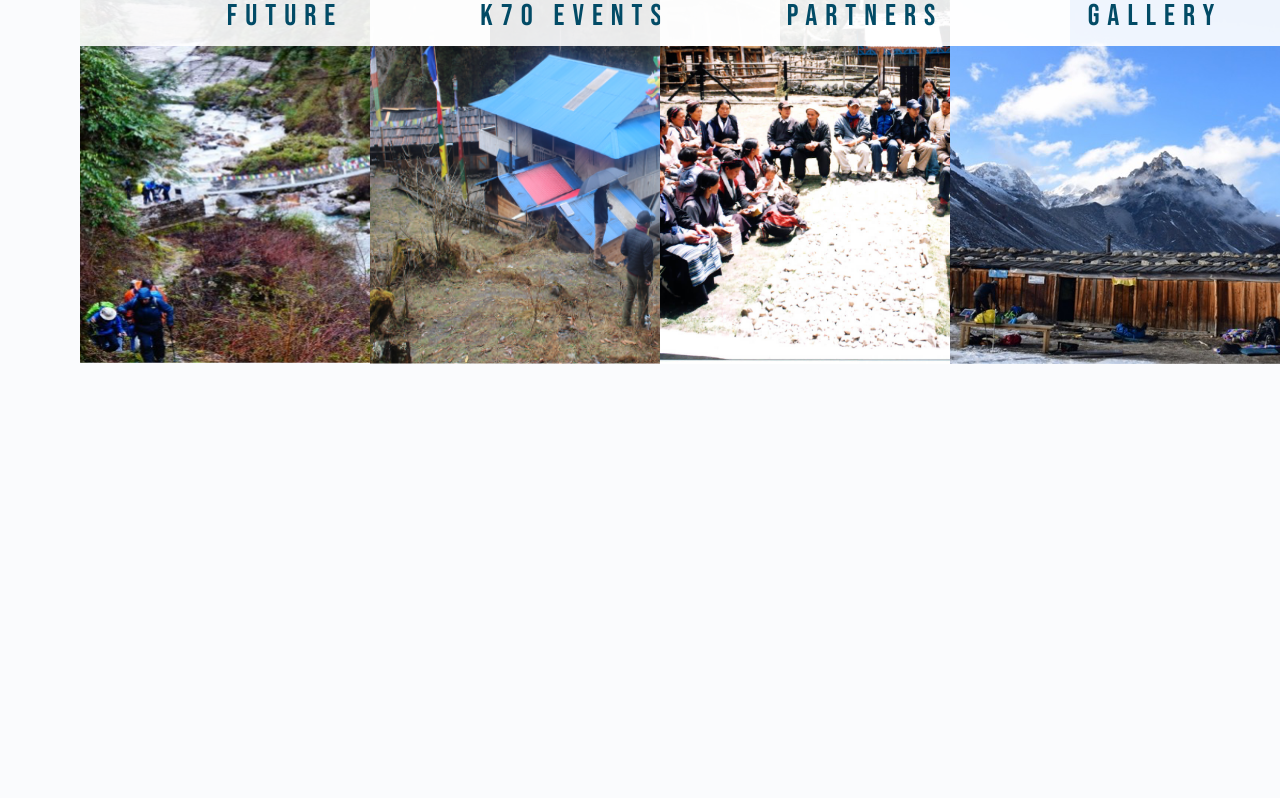
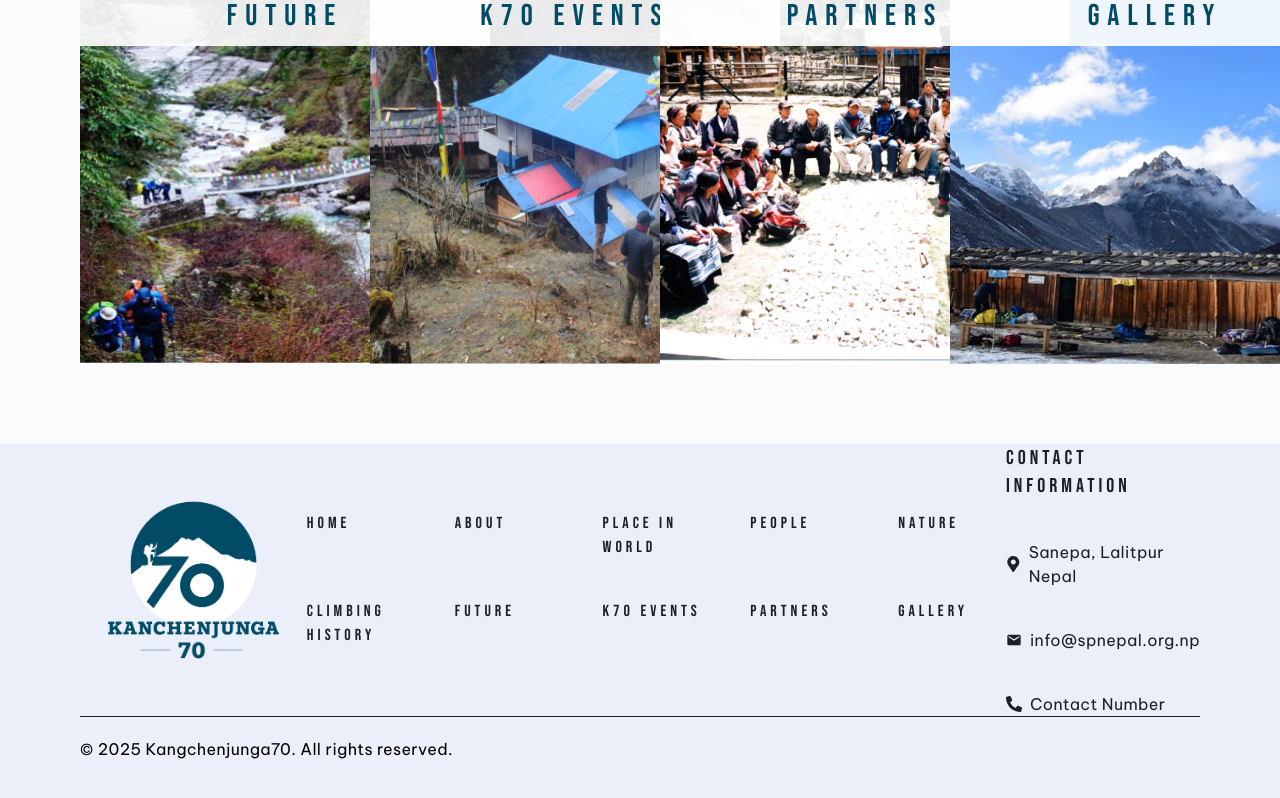
Before and after one commit to Mandalabs-LLC/K70-website, a Next.js app: page / in a window 1280 px wide. Shown: the part 1340-2138 px from the top of the page. Before the commit the page ends 1784 px from the top, so only its background shows below. Built offline with nearby package versions, Linux system fonts and the light colour scheme.

Commit message:
feat: footer added

```diff
--- a/package.json
+++ b/package.json
@@ -9,9 +9,10 @@
     "lint": "next lint"
   },
   "dependencies": {
+    "next": "14.2.15",
     "react": "^18",
     "react-dom": "^18",
-    "next": "14.2.15"
+    "react-icons": "^5.3.0"
   },
   "devDependencies": {
     "typescript": "^5",
--- a/src/app/layout.tsx
+++ b/src/app/layout.tsx
@@ -3,6 +3,7 @@ import { Bebas_Neue } from 'next/font/google';
 import { Be_Vietnam_Pro } from 'next/font/google';
 import "./globals.css";
 import Navbar from "@/components/Navbar/Navbar";
+import Footer from "@/components/Footer/Footer";
 
 const bebasNeue = Bebas_Neue({
   subsets: ['latin'],
@@ -33,6 +34,7 @@ export default function RootLayout({
       >
         <Navbar/>
         {children}
+        <Footer/>
       </body>
     </html>
   );
--- /dev/null
+++ b/src/components/Footer/Footer.tsx
@@ -0,0 +1,42 @@
+import React, { FC } from 'react';
+import logo from '../../../public/logo.png';
+import Image from 'next/image';
+import { footerData } from '@/data/footerData';
+import Link from 'next/link';
+import { FaMapMarkerAlt } from 'react-icons/fa';
+import { MdMail } from "react-icons/md";
+import { FaPhoneAlt } from "react-icons/fa";
+
+const Footer: FC = () => {
+    return (
+        <div className='h-[378px] w-full bg-blue px-20'>
+
+            {/* top section */}
+            <section className='flex justify-between items-center'>
+                <div >
+                    <Image src={logo} alt='logo' height={250} width={300} />
+                </div>
+                <div className='grid grid-cols-5 gap-10'>
+                    {footerData.map((data, index) => (
+                        <Link href={data.href} key={index}>
+                            <p className='text-base text-primary uppercase bebasNeue tracking-[0.25rem]'>{data.section}</p>
+                        </Link>
+                    ))}
+                </div>
+                <div className='text-base text-primary space-y-10 tracking-[0.025rem]'>
+                    <h2 className='text-xl uppercase bebasNeue tracking-[0.25rem]'>CONTACT INFORMATION</h2>
+                    <p className='flex items-center gap-2'><FaMapMarkerAlt />Sanepa, Lalitpur Nepal </p>
+                    <p className='flex items-center gap-2'><MdMail />info@spnepal.org.np </p>
+                    <p className='flex items-center gap-2'><FaPhoneAlt />Contact Number </p>
+                </div>
+            </section>
+
+            {/* bottom section */}
+            <section className='h-[48px] border-t border-primary  pt-5'>
+                <p className='text-base tracking-[0.025rem]'>© 2025 Kangchenjunga70. All rights reserved.</p>
+            </section>
+        </div>
+    )
+}
+
+export default Footer
--- /dev/null
+++ b/src/data/footerData.ts
@@ -0,0 +1,47 @@
+interface FooterItem {
+    section: string;
+    href: string;
+}
+
+export const footerData: FooterItem[] = [
+    {
+      section: 'home',
+      href: '/',
+    },
+    {
+      section: 'about',
+      href: '/about',
+    },
+    {
+      section: 'place in world',
+      href: '#',
+    },
+    {
+      section: 'people',
+      href: '#',
+    },
+    {
+      section: 'nature',
+      href: '#',
+    },
+    {
+      section: 'climbing history',
+      href: '#',
+    },
+    {
+      section: 'future',
+      href: '#',
+    },
+    {
+      section: 'k70 events',
+      href: '#',
+    },
+    {
+      section: 'partners',
+      href: '#',
+    },
+    {
+      section: 'gallery',
+      href: '#',
+    },
+  ];
```
Also changed, not shown: 1 other file (tests, documents, lock files or other folders).
